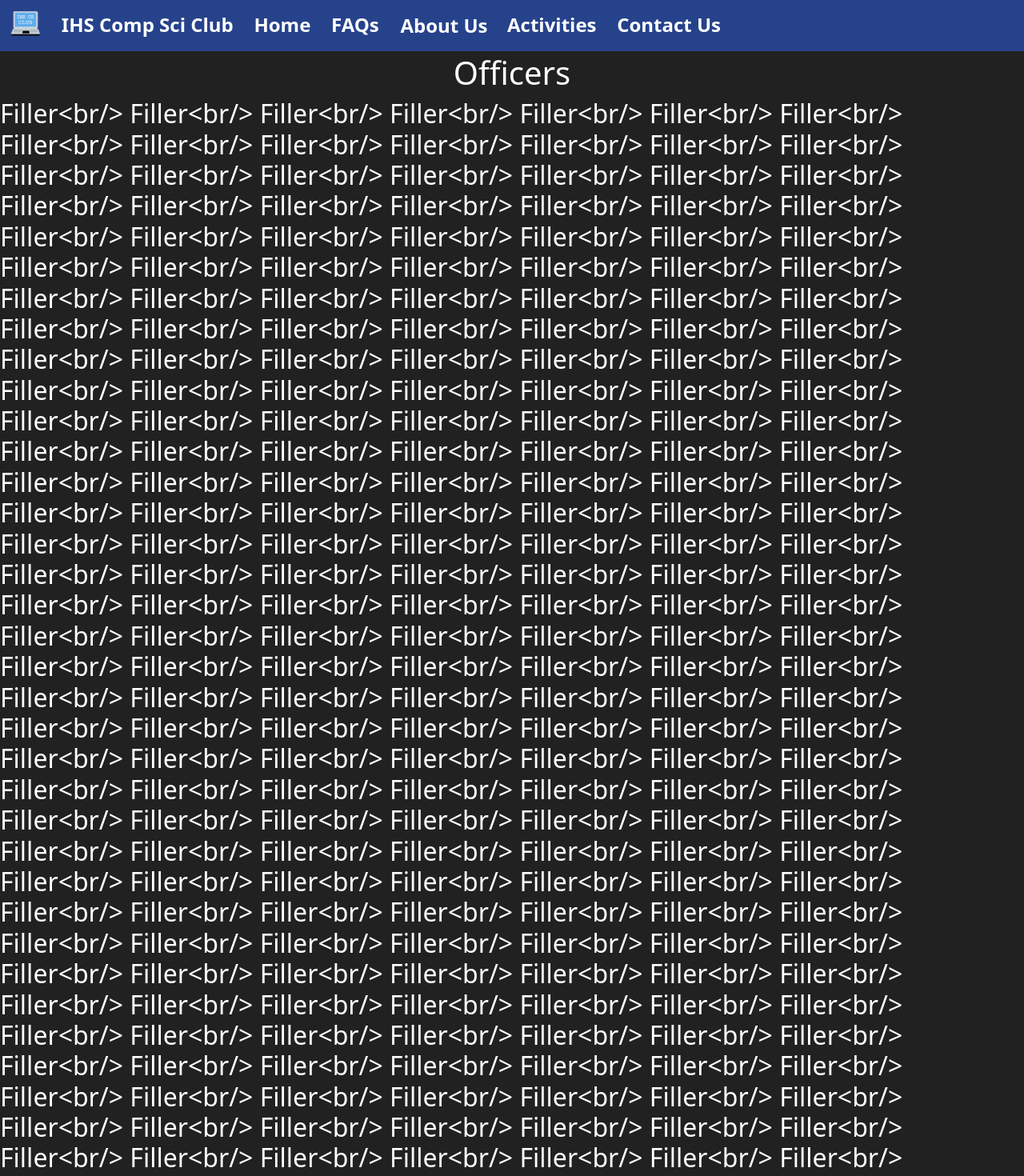
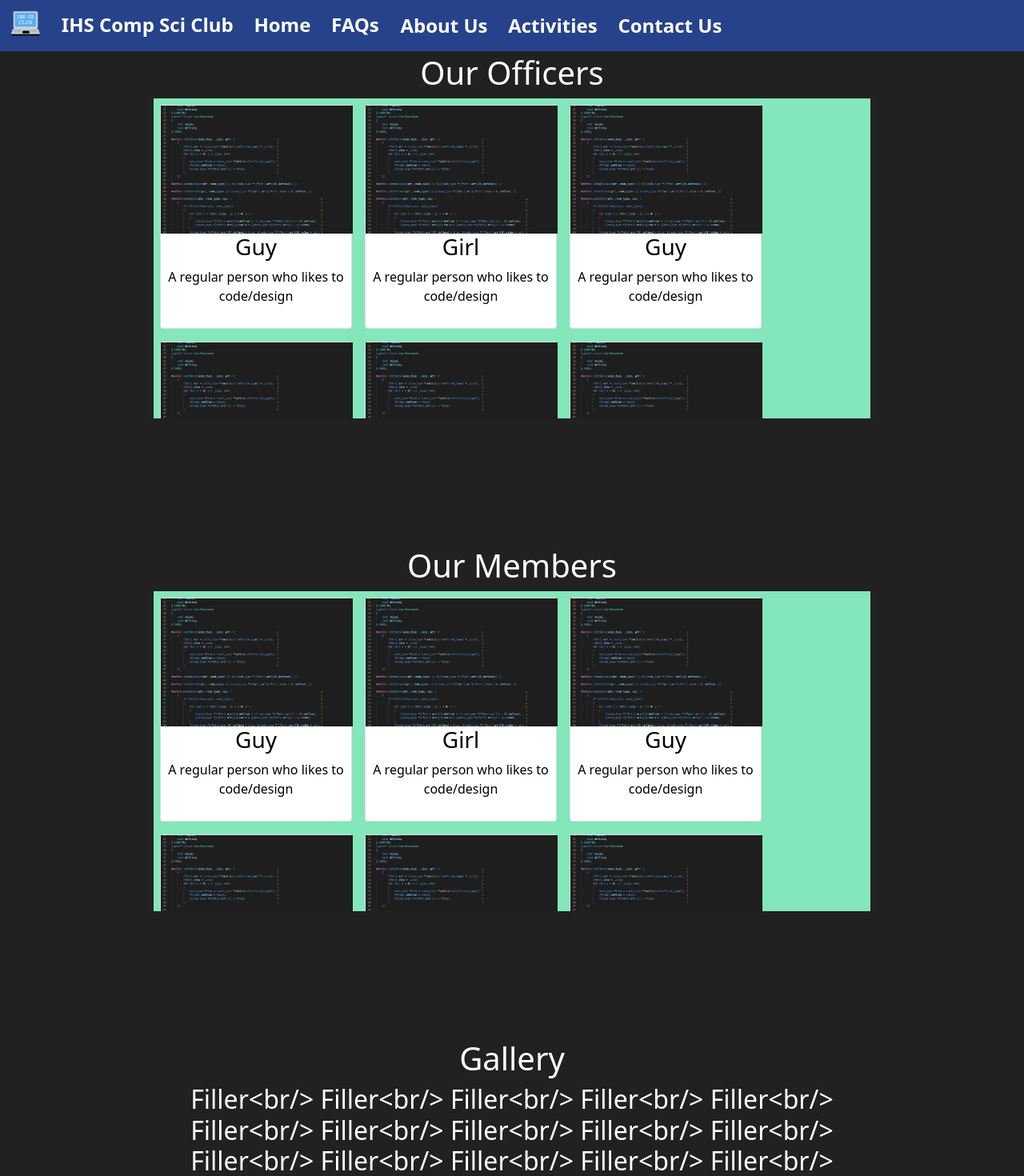
Before and after one commit to ihscompsciclub/ihscompsciclub.github.io, a React (Create React App) app: page /about in a window 1280 px wide. Shown: the top 1470 px of the page at 80% size. Built offline with nearby package versions, Linux system fonts and the light colour scheme.

Commit message:
update topnav bar and pages

```diff
--- a/src/about.js
+++ b/src/about.js
@@ -1,17 +1,42 @@
 import React from 'react'
-import { TopNavBar, Filler } from './util'
+import { TopNavBar, PersonCard, Filler } from './util'
 
 export class About extends React.Component {
   render() {
     return (
       <div className="Content">
         <TopNavBar />
-                <h1 className="centeredContent paddedContent" id="officers">Officers</h1>
+        <div className="centeredContent paddedContent">
+          <h1 id="officers">Our Officers</h1>
+          <div className="personBlock">
+            {/*Put real PersonCard's here instead of just using my picture*/}
+            <PersonCard imgSrc="./memberImgs/cpic.png" name="Guy" shortDesc="A regular person who likes to code/design" />
+            <PersonCard imgSrc="./memberImgs/cpic.png" name="Girl" shortDesc="A regular person who likes to code/design" />
+            <PersonCard imgSrc="./memberImgs/cpic.png" name="Guy" shortDesc="A regular person who likes to code/design" />
+            <PersonCard imgSrc="./memberImgs/cpic.png" name="Girl" shortDesc="A regular person who likes to code/design" />
+            <PersonCard imgSrc="./memberImgs/cpic.png" name="Guy" shortDesc="A regular person who likes to code/design" />
+            <PersonCard imgSrc="./memberImgs/cpic.png" name="Girl" shortDesc="A regular person who likes to code/design" />
+            <PersonCard imgSrc="./memberImgs/cpic.png" name="Guy" shortDesc="A regular person who likes to code/design" />
+            <PersonCard imgSrc="./memberImgs/cpic.png" name="Girl" shortDesc="A regular person who likes to code/design" />
+          </div>
+          <h1 id="members">Our Members</h1>
+          <div className="personBlock">
+            {/* Put real PersonCard's here insteaed of just using a bunch of fillers */}
+            <PersonCard imgSrc="./memberImgs/cpic.png" name="Guy" shortDesc="A regular person who likes to code/design" />
+            <PersonCard imgSrc="./memberImgs/cpic.png" name="Girl" shortDesc="A regular person who likes to code/design" />
+            <PersonCard imgSrc="./memberImgs/cpic.png" name="Guy" shortDesc="A regular person who likes to code/design" />
+            <PersonCard imgSrc="./memberImgs/cpic.png" name="Girl" shortDesc="A regular person who likes to code/design" />
+            <PersonCard imgSrc="./memberImgs/cpic.png" name="Guy" shortDesc="A regular person who likes to code/design" />
+            <PersonCard imgSrc="./memberImgs/cpic.png" name="Girl" shortDesc="A regular person who likes to code/design" />
+            <PersonCard imgSrc="./memberImgs/cpic.png" name="Guy" shortDesc="A regular person who likes to code/design" />
+            <PersonCard imgSrc="./memberImgs/cpic.png" name="Girl" shortDesc="A regular person who likes to code/design" />
+            <PersonCard imgSrc="./memberImgs/cpic.png" name="Guy" shortDesc="A regular person who likes to code/design" />
+            <PersonCard imgSrc="./memberImgs/cpic.png" name="Girl" shortDesc="A regular person who likes to code/design" />
+            <PersonCard imgSrc="./memberImgs/yorinamu.png" name="Yori Namu" shortDesc="lol" />
+          </div>
+          <h1 id="gallery">Gallery</h1>
           <Filler />
-                <h1 className="centeredContent paddedContent" id="members">Members</h1>
-                <Filler />
-                <h1 className="centeredContent paddedContent" id="gallery">Gallery</h1>
-                <Filler />
+        </div>
       </div>
     )
   }
--- a/src/activities.js
+++ b/src/activities.js
@@ -1,5 +1,5 @@
 import React from 'react'
-import { TopNavBar } from './util'
+import { TopNavBar, Filler } from './util'
 
 export class Activities extends React.Component {
     render() {
@@ -7,6 +7,17 @@ export class Activities extends React.Component {
             <div className="Content">
                 <TopNavBar />
                 <h1 className="centeredContent paddedContent">TODO</h1>
+
+                <h1 id="clubWorkshops">CLUB WORKSHOPS TODO</h1>
+                <Filler />
+                <h1 id="hackathons">HACKATHONS TODO</h1>
+                <Filler />
+                <h1 id="projects">PROJECTS TODO</h1>
+                <Filler />
+                <h1 id="upcomingEvents">UPCOMING EVENTS TODO</h1>
+                <Filler />
+                <h1 id="careerDays">CAREER DAYS TODO</h1>
+                <Filler />
             </div>
         )
     }
--- a/src/contact.js
+++ b/src/contact.js
@@ -1,5 +1,5 @@
 import React from "react";
-import { TopNavBar, PersonCard } from './util'
+import { TopNavBar, Filler } from './util'
 
 export class Contact extends React.Component {
   render() {
@@ -8,32 +8,10 @@ export class Contact extends React.Component {
       <div className="Content">
         <TopNavBar />
         <div className="centeredContent paddedContent">
-          <h1>Our Officers</h1>
-          <div className="personBlock">
-            {/*Put real PersonCard's here instead of just using my picture*/}
-            <PersonCard imgSrc="./memberImgs/cpic.png" name="Guy" shortDesc="A regular person who likes to code/design" />
-            <PersonCard imgSrc="./memberImgs/cpic.png" name="Girl" shortDesc="A regular person who likes to code/design" />
-            <PersonCard imgSrc="./memberImgs/cpic.png" name="Guy" shortDesc="A regular person who likes to code/design" />
-            <PersonCard imgSrc="./memberImgs/cpic.png" name="Girl" shortDesc="A regular person who likes to code/design" />
-            <PersonCard imgSrc="./memberImgs/cpic.png" name="Guy" shortDesc="A regular person who likes to code/design" />
-            <PersonCard imgSrc="./memberImgs/cpic.png" name="Girl" shortDesc="A regular person who likes to code/design" />
-            <PersonCard imgSrc="./memberImgs/cpic.png" name="Guy" shortDesc="A regular person who likes to code/design" />
-            <PersonCard imgSrc="./memberImgs/cpic.png" name="Girl" shortDesc="A regular person who likes to code/design" />
-          </div>
-          <h1>Our Members</h1>
-          <div className="personBlock">
-            {/* Put real PersonCard's here insteaed of just using a bunch of fillers */}
-            <PersonCard imgSrc="./memberImgs/cpic.png" name="Guy" shortDesc="A regular person who likes to code/design" />
-            <PersonCard imgSrc="./memberImgs/cpic.png" name="Girl" shortDesc="A regular person who likes to code/design" />
-            <PersonCard imgSrc="./memberImgs/cpic.png" name="Guy" shortDesc="A regular person who likes to code/design" />
-            <PersonCard imgSrc="./memberImgs/cpic.png" name="Girl" shortDesc="A regular person who likes to code/design" />
-            <PersonCard imgSrc="./memberImgs/cpic.png" name="Guy" shortDesc="A regular person who likes to code/design" />
-            <PersonCard imgSrc="./memberImgs/cpic.png" name="Girl" shortDesc="A regular person who likes to code/design" />
-            <PersonCard imgSrc="./memberImgs/cpic.png" name="Guy" shortDesc="A regular person who likes to code/design" />
-            <PersonCard imgSrc="./memberImgs/cpic.png" name="Girl" shortDesc="A regular person who likes to code/design" />
-            <PersonCard imgSrc="./memberImgs/cpic.png" name="Guy" shortDesc="A regular person who likes to code/design" />
-            <PersonCard imgSrc="./memberImgs/cpic.png" name="Girl" shortDesc="A regular person who likes to code/design" />
-          </div>
+          <h1 id="airtableForm">AIRTABLE FORM TODO</h1>
+          <Filler />
+          <h1 id="socials">SOCIALS TODO</h1>
+          <Filler />
         </div>
       </div >
     )
--- a/src/util.js
+++ b/src/util.js
@@ -12,9 +12,12 @@ export class TopNavBar extends React.Component {
                     <p>IHS Comp Sci Club</p>
                     <Link to="/" onClick={() => { window.scroll({ 'top': 0, 'left': 0 }) }}>Home</Link>
                     <Link to="/faqs" onClick={() => { window.scroll({ 'top': 0, 'left': 0 }) }}>FAQs</Link>
-                    <TopNavBarElement items={["officers", "members", "gallery"]} title="About Us" to="/about" />
-                    <Link to="/activities" onClick={() => { window.scroll({ 'top': 0, 'left': 0 }) }}>Activities</Link>
-                    <Link to="/contact" onClick={() => { window.scroll({ 'top': 0, 'left': 0 }) }}>Contact Us</Link>
+                    <TopNavBarElement items={["officers", "members", "gallery"]} to="/about" >About Us</TopNavBarElement>
+                    <TopNavBarElement items={["club workshops", "hackathons", "projects", "upcoming events", "career days"]}
+                        to="/activities" idItems={["clubWorkshops", "hackathons", "projects", "upcomingEvents", "careerDays"]}>
+                        Activities</TopNavBarElement>
+                    <TopNavBarElement items={["airtable form", "socials"]} idItems={["airtableForm", "socials"]} to="/contact">
+                        Contact Us</TopNavBarElement>
                 </div>
                 <p id="firstItem"></p>
             </div>
@@ -25,16 +28,28 @@ export class TopNavBar extends React.Component {
 class TopNavBarElement extends React.Component {
     // props needed
     // items: []
+    // to : string (the relative link where the page is)
+
+    // optional argument:
+    // iditems: []
+    // these are the id references to the headers
 
     constructor(props) {
         super(props)
 
+        // setup idItems
+        this.idItems = (typeof this.props.idItems == 'undefined') ? this.props.items : this.props.idItems
+        console.log(this.idItems)
+
+        // setup the renderItems (the items to be in the list)
         this.renderItems = []
         for (var i = 0; i < this.props.items.length; i++) {
-            this.renderItems.push(<HashLink className="dropdown-item" to={this.props.to + "#" + this.props.items[i]}>
+            this.renderItems.push(<HashLink className="dropdown-item" to={this.props.to + "#" + this.idItems[i]}>
                 {this.props.items[i]}
             </HashLink>)
         }
+
+        // shortcut reference for the title
         this.title = this.props.title
 
         this.state = { show_items: false }
@@ -43,15 +58,16 @@ class TopNavBarElement extends React.Component {
     }
 
 
-
     render() {
         return (
             <Dropdown as="span" align="start" className="topnavdd"
                 onMouseOver={() => { this.color = "black"; this.setState({ show_items: true }); console.log('entered'); }}
-                onMouseLeave={() => { this.color = "white"; this.setState({ show_items: false }); console.log('left'); }}>
+                onMouseLeave={() => { this.color = "white"; this.setState({ show_items: false }); console.log('left'); }}
+                onClick={() => { window.scroll({ 'top': 0, 'left': 0 }); this.setState({ show_items: false }); }}
+                show={this.state.show_items}>
 
                 <Link to={this.props.to} style={{ textAlign: "center", width: "max-content", float: "center", color: this.color }}>
-                    {this.title}
+                    {this.props.children}
                 </Link>
                 <Dropdown.Menu show={this.state.show_items} style={{
                     backgroundColor: "#26428b", color: "white",
```
Also changed, not shown: public/memberImgs/yorinamu.png (added). Lines whose indentation alone changed are shown as unchanged.
